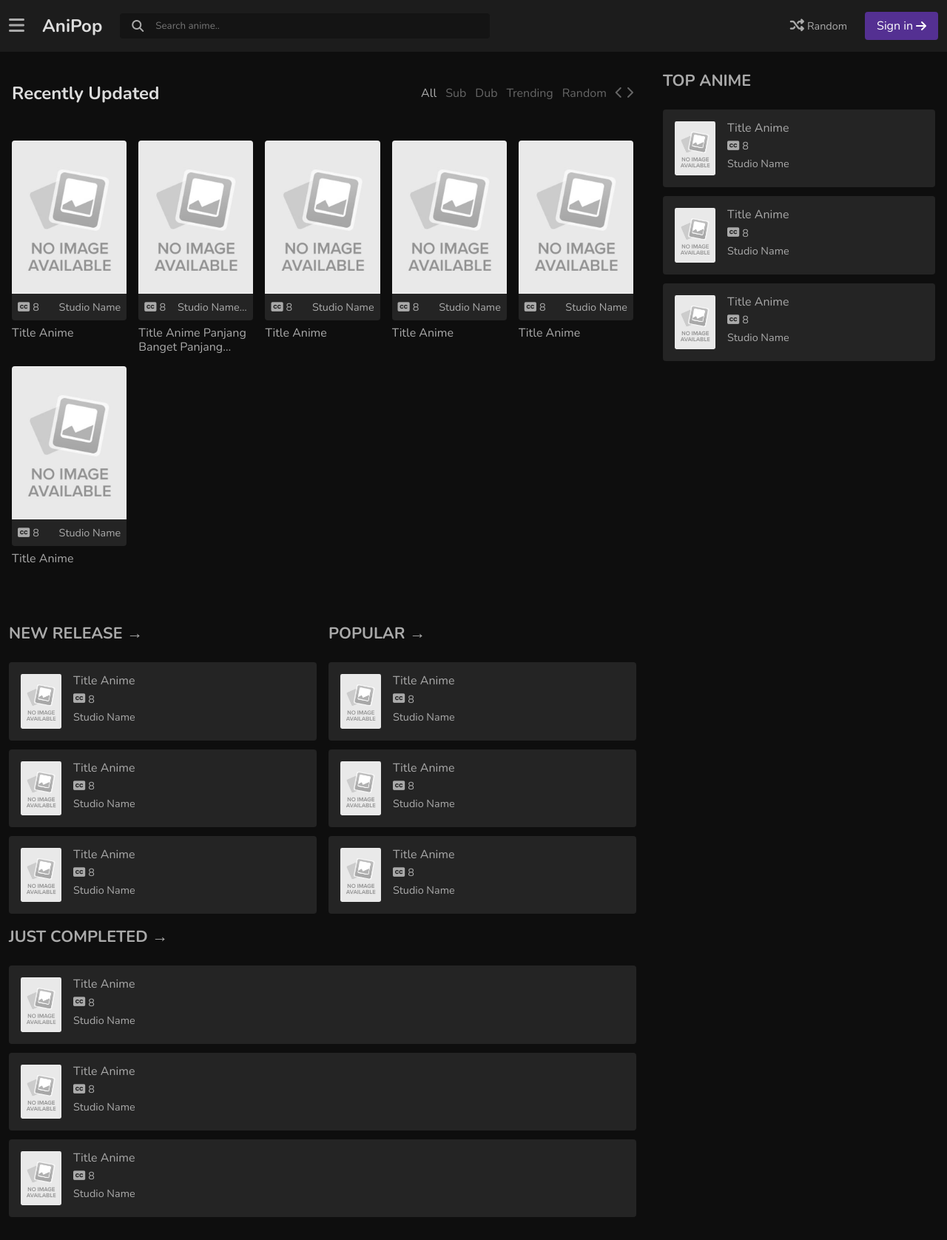
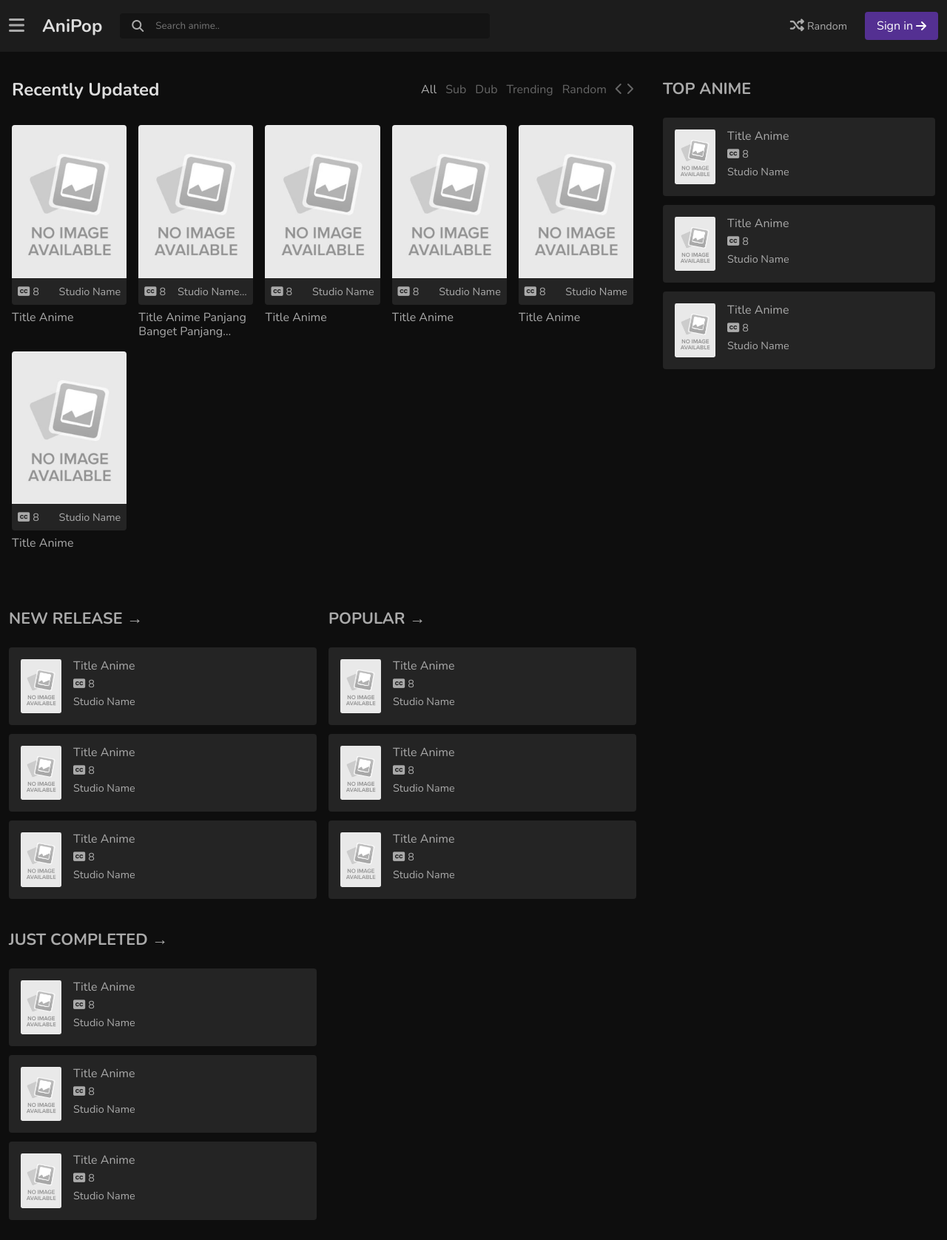
Before and after one commit to rafeyosa/html-css-anime-website, a plain HTML site: page index.html in a window 1280 px wide. Shown: the top 1676 px of the page at 74% size. Drawn offline with nearby package versions, Linux system fonts and the light colour scheme.

Commit message:
Adjust css for responsive web

```diff
--- a/styles.css
+++ b/styles.css
@@ -17,6 +17,7 @@ header {
     color: inherit;
     padding: 1rem 0.75rem;
     gap: 1rem;
+    width: 100%;
 }
 
 header > div {
@@ -47,14 +48,17 @@ header > div:first-child {
     display: flex;
     align-items: center;
     gap: 1rem;
-    max-width: 500px;
-    background: #141414;
-    padding: 0.5rem 1rem;
+    max-width: 300px;
+    background: transparent;
+    padding: 0.5rem 0.5rem;
     border-radius: 0.25rem;
     color: inherit;
+    justify-content: flex-end;
+    transition-duration: 500ms;
 }
 
 .input-bar input {
+    display: none;
     flex: 1;
     border: none;
     outline: none;
@@ -64,7 +68,7 @@ header > div:first-child {
 }
 
 .active-icon-link {
-    display: flex;
+    display: none;
     align-items: center;
     gap: 0.25rem;
     text-decoration: none;
@@ -99,8 +103,9 @@ header > div:first-child {
 
 main {
     display: flex;
-    gap: 0.5rem;
-    padding: 0.5rem 0 3rem;
+    flex-direction: column;
+    gap: 2rem;
+    padding: 1.2rem 0 3rem;
 }
 
 .anime-container {
@@ -112,9 +117,11 @@ main {
 
 .updated-anime-header {
     display: flex;
-    align-items: center;
+    flex-direction: column;
+    gap: 0.75rem;
+    align-items: flex-start;
     justify-content: space-between;
-    padding: 2rem 1rem;
+    padding: 1rem;
 }
 
 .updated-anime-header h2 {
@@ -218,42 +225,23 @@ main {
 }
 
 .recommendation-anime {
-    display: flex;
-    align-items: flex-start;
+    display: grid;
+    grid-template-columns: repeat(1, minmax(300px, 1fr));
     gap: 1rem;
     padding: 0.75rem;
-    flex-wrap: wrap;
-}
-
-.recommendation-anime > div {
-    flex: 1;
-    min-width: 300px;
 }
 
 .title-head {
     text-transform: uppercase;
-    font-size: 0.9rem;
+    font-size: 0.8rem;
 }
 
-.recommendation-anime-container,
-.top-anime-container {
-    display: flex;
-    flex-direction: column;
+.recommendation-anime-container {
+    display: grid;
+    grid-template-columns: repeat(auto-fit, minmax(300px, 1fr));
     gap: 0.75rem;
-    padding-top: 1.5rem;
+    padding: 1.5rem 0;
     width: 100%;
-}
-
-.recommendation-anime-card,
-.top-anime-card {
-    display: flex;
-    align-items: flex-start;
-    overflow: hidden;
-    border-radius: 0.25rem;
-    background: #242424;
-    padding: 1rem;
-    gap: 1rem;
-    min-width: 300px;
 }
 
 .recommendation-anime-image {
@@ -269,6 +257,26 @@ main {
     flex-direction: column;
     gap: 0.25rem;
     font-size: 0.9rem;
+}
+
+.recommendation-anime-card,
+.top-anime-card {
+    display: flex;
+    align-items: flex-start;
+    overflow: hidden;
+    border-radius: 0.25rem;
+    background: #242424;
+    padding: 1rem;
+    gap: 1rem;
+    min-width: 300px;
+}
+
+.top-anime-container {
+    display: flex;
+    flex-direction: column;
+    gap: 0.75rem;
+    padding-top: 1.5rem;
+    width: 100%;
 }
 
 .top-anime {
@@ -289,8 +297,9 @@ footer {
 
 footer > div {
     display: flex;
+    flex-direction: column;
     align-items: baseline;
-    gap: 1rem;
+    gap: 0.75rem;
 }
 
 .social-btn {
@@ -314,11 +323,51 @@ footer > div {
     color: #6A3DB8;
 }
 
-/* footer {
-    width: 100%;
-    height: 200px;
-    aspect-ratio: 16 / 9;
-    background-size: cover;
-    background-image: url(/public/no_image.jpg);
-    background-repeat: no-repeat;
-} */
+@media (min-width: 640px) {
+    .input-bar {
+        padding: 0.5rem 1rem;
+        background: #141414;
+        justify-content: flex-start;
+    }
+
+    .input-bar input {
+        display: block;
+    }
+
+    .title-head {
+        font-size: 0.9rem;
+    }
+
+    .updated-anime-header {
+        display: flex;
+        flex-direction: row;
+        gap: 0rem;
+        align-items: center;
+    }
+
+    footer > div {
+        flex-direction: row;
+        gap: 1rem;
+    }
+
+
+}
+
+@media (min-width: 1024px) {
+    .input-bar {
+        max-width: 500px;
+    }
+
+    .active-icon-link {
+        display: flex;
+    }
+
+    main {
+        flex-direction: row;
+        gap: 0.5rem;
+    }
+
+    .recommendation-anime {
+        grid-template-columns: repeat(auto-fit, minmax(300px, 1fr));
+    }
+}
```
